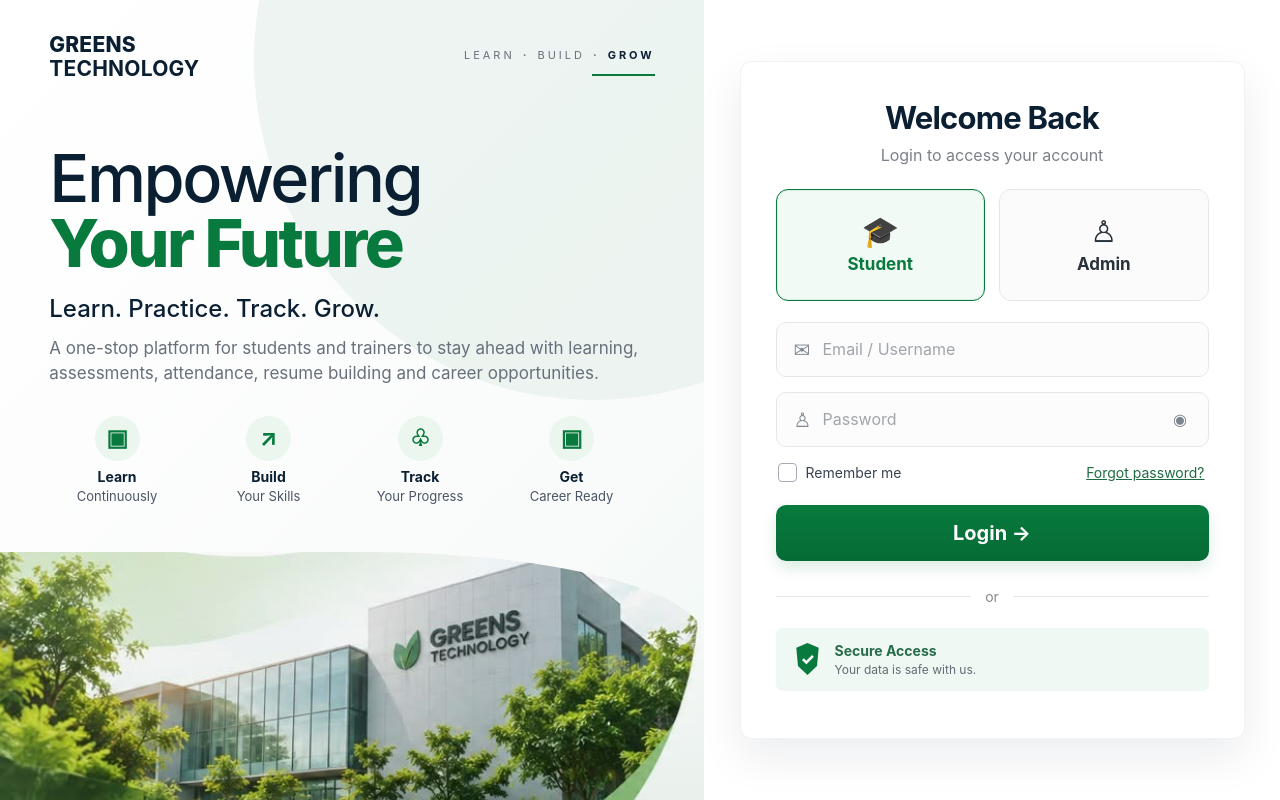
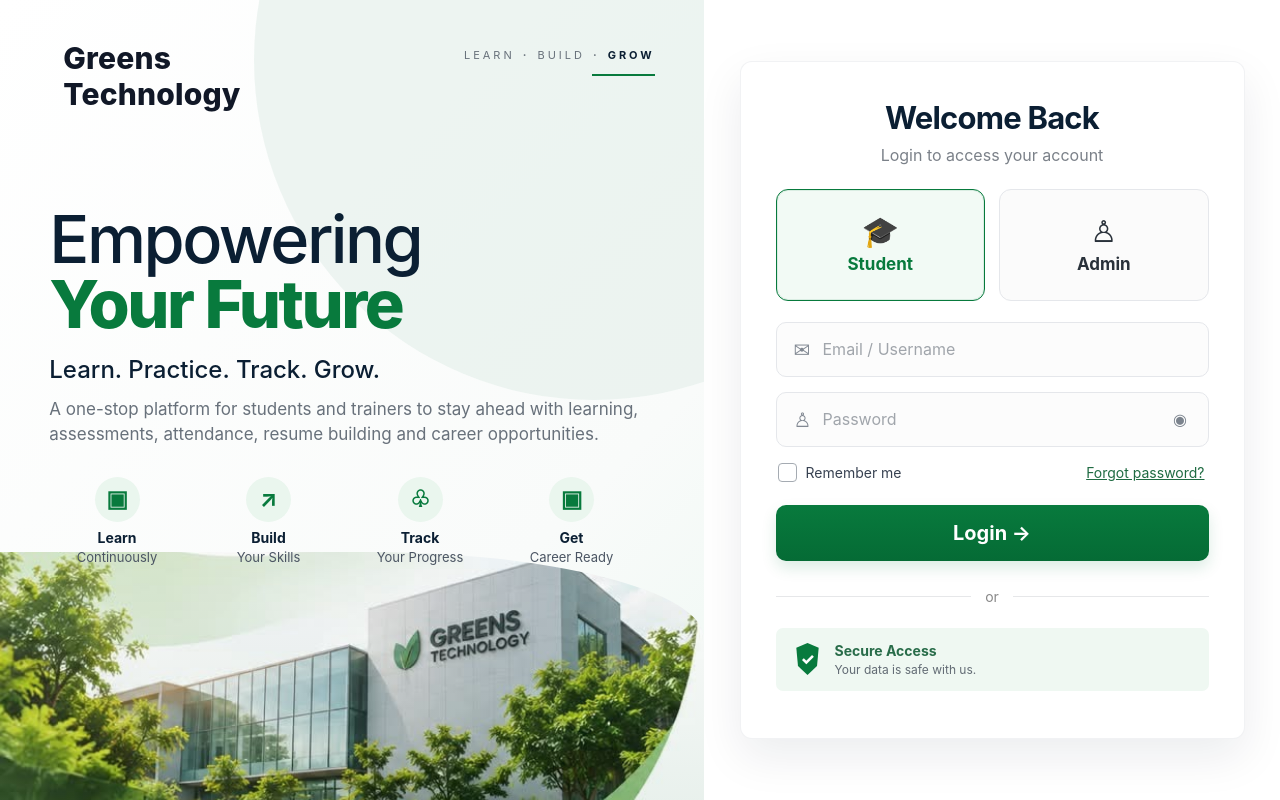
Before and after one commit to Sakthikumar123158/Green_Project_2026, a Django app: page / in a window 1280 px wide. Run offline with Django 5.2, Linux system fonts and the light colour scheme.

Commit message:
Update logo name

```diff
--- a/authentication/templates/authentication/login.html
+++ b/authentication/templates/authentication/login.html
@@ -15,11 +15,15 @@
       <div class="decor decor-two" aria-hidden="true"></div>
 
       <header class="brand-header">
-        <a class="brand" href="#" aria-label="Greens Technology home">
-        <span class="brand-name">
-        <strong>GREENS</strong><span>TECHNOLOGY</span>
-        </span>
-        </a>
+        <div class="logo" style="
+            font-size: 30px;
+            font-weight: 800;
+            color: #111827;
+            padding: 5px 14px 28px;
+            letter-spacing: .2px;
+          ">
+          Greens <br><span style="color: #111827;">Technology</span>
+        </div>
 
         <div class="top-tagline" aria-label="Learn Build Grow">
           <span>LEARN</span><b>·</b><span>BUILD</span><b>·</b><strong>GROW</strong>
```
